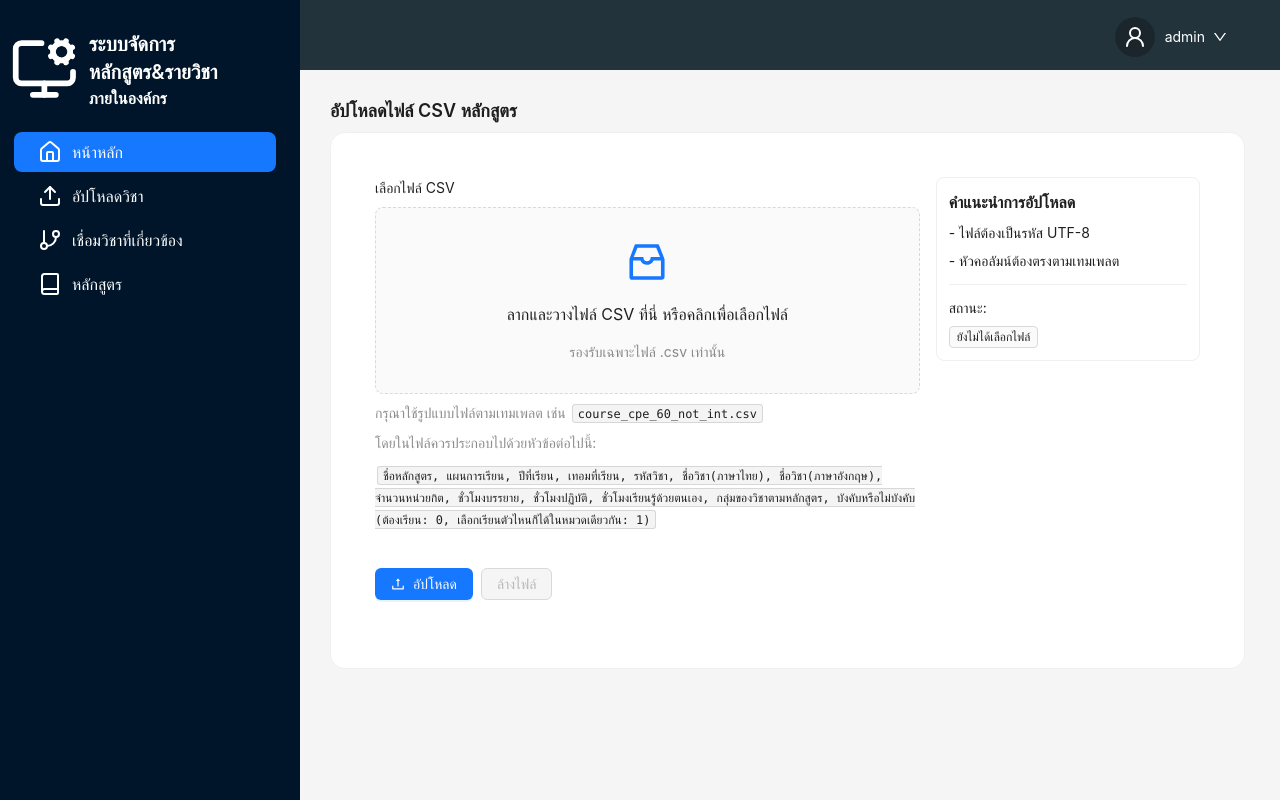
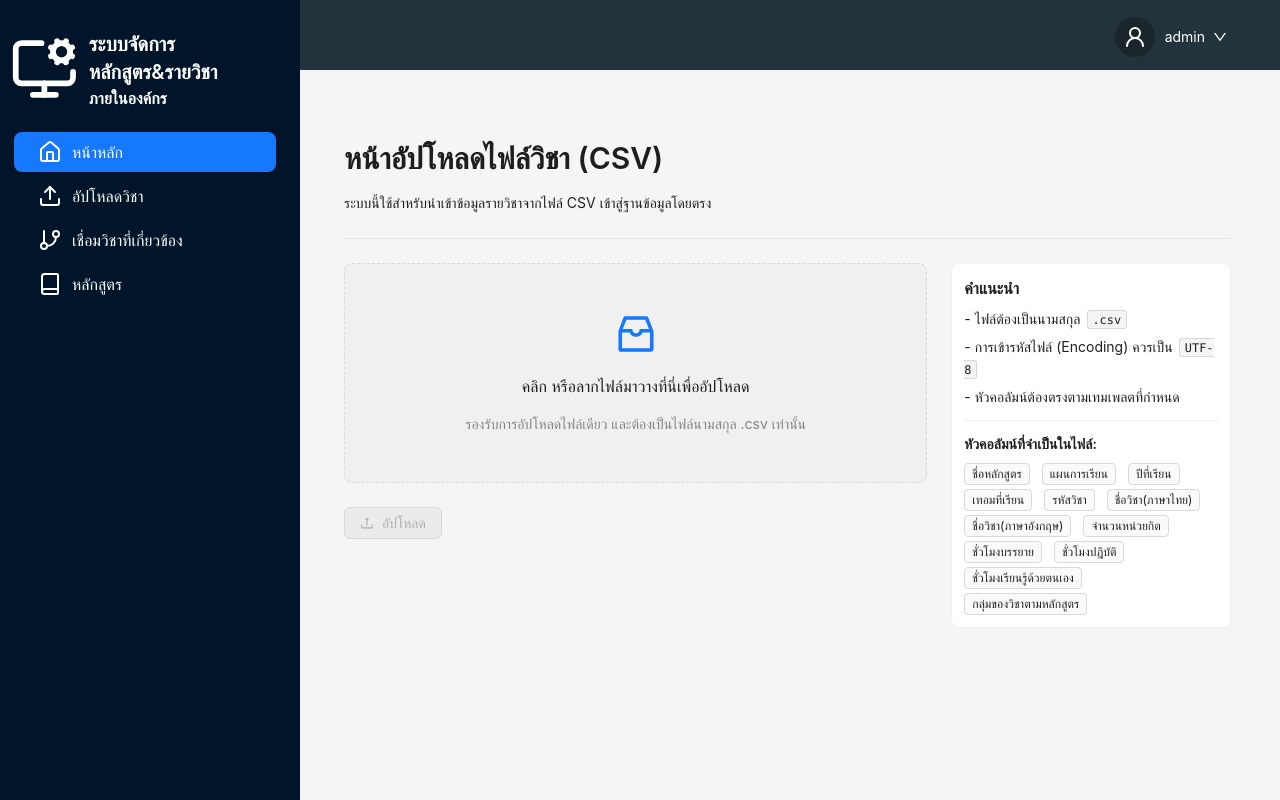
Before and after one commit to Guntaphon-si/G5-Course-Subject, a Next.js app: page /pageUpload in a window 1280 px wide. Built offline with nearby package versions, Linux system fonts and the light colour scheme.

Commit message:
update upload page

```diff
--- a/src/app/api/test-db/route.ts
+++ b/src/app/api/test-db/route.ts
@@ -1,5 +1,5 @@
 import { NextResponse } from 'next/server';
-import db from '../../../../../lib/DB';
+import db from '../../../../lib/db';
 
 export async function GET() {
   try {
--- a/src/app/pageUpload/page.tsx
+++ b/src/app/pageUpload/page.tsx
@@ -1,18 +1,32 @@
 'use client';
 
 import { useState, useCallback } from 'react';
-import { Button, Card, Col, Form, Row, Typography, message as antdMessage, Space, Upload, Tag, Divider } from 'antd';
-import { UploadOutlined, InboxOutlined } from '@ant-design/icons';
+import { Button, Card, Col, Form, Row, Typography, message as antdMessage, Space, Upload, Tag, Divider, Alert } from 'antd';
+import { UploadOutlined, InboxOutlined, FileTextOutlined } from '@ant-design/icons';
+
+// --- จุดที่แก้ไข 1: สร้าง Array ของชื่อหัวคอลัมน์ที่จำเป็น ---
+const requiredHeaders = [
+  'ชื่อหลักสูตร', 'แผนการเรียน', 'ปีที่เรียน', 'เทอมที่เรียน', 'รหัสวิชา',
+  'ชื่อวิชา(ภาษาไทย)', 'ชื่อวิชา(ภาษาอังกฤษ)', 'จำนวนหน่วยกิต', 'ชั่วโมงบรรยาย',
+  'ชั่วโมงปฎิบัติ', 'ชั่วโมงเรียนรู้ด้วยตนเอง', 'กลุ่มของวิชาตามหลักสูตร'
+];
 
 export default function HomePage() {
   const { Title, Paragraph, Text } = Typography;
   const [file, setFile] = useState<File | null>(null);
   const [statusMessage, setStatusMessage] = useState<string>('');
   const [isUploading, setIsUploading] = useState<boolean>(false);
+  const [form] = Form.useForm();
 
   const handleBeforeUpload = useCallback((newFile: File) => {
+    const isCsv = newFile.type === 'text/csv' || newFile.name.endsWith('.csv');
+    if (!isCsv) {
+      antdMessage.error('กรุณาอัปโหลดไฟล์ .csv เท่านั้น!');
+      return Upload.LIST_IGNORE;
+    }
     setFile(newFile);
-    return false; // prevent auto upload
+    setStatusMessage('');
+    return false;
   }, []);
 
   const handleRemove = useCallback(() => {
@@ -22,13 +36,13 @@ export default function HomePage() {
 
   const handleSubmit = useCallback(async () => {
     if (!file) {
-      setStatusMessage('กรุณาเลือกไฟล์ CSV ก่อนครับ');
+      setStatusMessage('กรุณาเลือกไฟล์ CSV ก่อน');
       antdMessage.warning('กรุณาเลือกไฟล์');
       return;
     }
 
     setIsUploading(true);
-    setStatusMessage('กำลังอัปโหลดและประมวลผลไฟล์...');
+    setStatusMessage(`กำลังอัปโหลดไฟล์: ${file.name}...`);
 
     const formData = new FormData();
     formData.append('file', file);
@@ -36,109 +50,115 @@ export default function HomePage() {
     try {
       const response = await fetch('/api/upload', { method: 'POST', body: formData });
       const result = await response.json();
+
       if (response.ok) {
-        setStatusMessage(`อัปโหลดสำเร็จ! เพิ่มข้อมูลทั้งหมด ${result.insertedRows} แถว`);
-        antdMessage.success('อัปโหลดสำเร็จ');
+        antdMessage.success(result.message || 'อัปโหลดสำเร็จ!');
+        setStatusMessage(result.message);
+        setFile(null);
       } else {
         throw new Error(result.message || 'เกิดข้อผิดพลาดบางอย่าง');
       }
     } catch (error: any) {
+      antdMessage.error(`เกิดข้อผิดพลาด: ${error.message}`);
       setStatusMessage(`เกิดข้อผิดพลาด: ${error.message}`);
-      antdMessage.error(error.message || 'เกิดข้อผิดพลาด');
     } finally {
       setIsUploading(false);
     }
   }, [file]);
 
   return (
-    <div style={{ padding: 10 }}>
-      <Space direction="vertical" style={{ width: '100%' }} size={10}>
-        <Row>
-          <Col span={12}>
-            <Title style={{ marginTop: 0, marginBottom: 0, fontSize: 18 }}>อัปโหลดไฟล์ CSV หลักสูตร</Title>
-          </Col>
-        </Row>
-
-        <Card className="chemds-container">
-          <Row gutter={[16, 16]}>
+    <div style={{ padding: '24px', maxWidth: '1200px', margin: 'auto' }}>
+      <Title level={2}>หน้าอัปโหลดไฟล์วิชา (CSV)</Title>
+      <Paragraph>
+        ระบบนี้ใช้สำหรับนำเข้าข้อมูลรายวิชาจากไฟล์ CSV เข้าสู่ฐานข้อมูลโดยตรง
+      </Paragraph>
+      <Divider />
+      <Row gutter={[24, 24]}>
         <Col xs={24} md={16}>
-              <Form layout="vertical" onFinish={handleSubmit}>
-                <Form.Item label="เลือกไฟล์ CSV">
+          <Form form={form} onFinish={handleSubmit} layout="vertical">
+            <Form.Item>
               <Upload.Dragger
                 name="file"
                 multiple={false}
-                    accept=".csv"
                 beforeUpload={handleBeforeUpload}
                 onRemove={handleRemove}
-                    fileList={file ? [{ uid: '-1', name: file.name, status: 'done' as const }]: []}
+                showUploadList={false}
+                disabled={isUploading}
+                accept=".csv"
+                height={220}
               >
+                {file ? (
+                  <>
+                    <p className="ant-upload-drag-icon">
+                      <FileTextOutlined style={{ color: '#1890ff' }} />
+                    </p>
+                    <p className="ant-upload-text" style={{ fontSize: '18px' }}>{file.name}</p>
+                    <p className="ant-upload-hint">
+                      ขนาดไฟล์: {(file.size / 1024).toFixed(2)} KB
+                    </p>
+                    <Paragraph type="secondary" style={{ marginTop: 16 }}>
+                      คลิกปุ่ม "อัปโหลด" ด้านล่างเพื่อเริ่มการนำเข้าข้อมูล
+                    </Paragraph>
+                  </>
+                ) : (
+                  <>
                     <p className="ant-upload-drag-icon">
                       <InboxOutlined />
                     </p>
-                    <p className="ant-upload-text">ลากและวางไฟล์ CSV ที่นี่ หรือคลิกเพื่อเลือกไฟล์</p>
-                    <p className="ant-upload-hint">รองรับเฉพาะไฟล์ .csv เท่านั้น</p>
+                    <p className="ant-upload-text">คลิก หรือลากไฟล์มาวางที่นี่เพื่ออัปโหลด</p>
+                    <p className="ant-upload-hint">
+                      รองรับการอัปโหลดไฟล์เดียว และต้องเป็นไฟล์นามสกุล .csv เท่านั้น
+                    </p>
+                  </>
+                )}
               </Upload.Dragger>
-                  <Paragraph style={{ marginTop: 8 }}>
-                    <Text type="secondary">
-  กรุณาใช้รูปแบบไฟล์ตามเทมเพลต เช่น <Text code>course_cpe_60_not_int.csv</Text>
-</Text>
-
-<Text type="secondary" style={{ display: 'block', marginTop: 8 }}>
-  โดยในไฟล์ควรประกอบไปด้วยหัวข้อต่อไปนี้:
-</Text>
-
-<div style={{ marginTop: 10 }}>
-  <Text code>
-    {`ชื่อหลักสูตร,
-แผนการเรียน,
-ปีที่เรียน,
-เทอมที่เรียน,
-รหัสวิชา,
-ชื่อวิชา(ภาษาไทย),
-ชื่อวิชา(ภาษาอังกฤษ),
-จำนวนหน่วยกิต,
-ชั่วโมงบรรยาย,
-ชั่วโมงปฏิบัติ,
-ชั่วโมงเรียนรู้ด้วยตนเอง,
-กลุ่มของวิชาตามหลักสูตร,
-บังคับหรือไม่บังคับ (ต้องเรียน: 0, เลือกเรียนตัวไหนก็ได้ในหมวดเดียวกัน: 1)`}
-  </Text>
-</div>
-
-                  </Paragraph>
             </Form.Item>
             <Form.Item>
               <Space>
-                    <Button type="primary" htmlType="submit" loading={isUploading} icon={<UploadOutlined />}>
+                <Button type="primary" htmlType="submit" loading={isUploading} icon={<UploadOutlined />} disabled={!file}>
                   {isUploading ? 'กำลังอัปโหลด...' : 'อัปโหลด'}
                 </Button>
-                    <Button danger onClick={() => setFile(null)} disabled={isUploading || !file}>ล้างไฟล์</Button>
+                {file && (
+                   <Button danger onClick={() => setFile(null)} disabled={isUploading}>ล้างไฟล์</Button>
+                )}
               </Space>
             </Form.Item>
           </Form>
 
           {statusMessage && (
-                <Paragraph style={{ marginTop: 12 }}>{statusMessage}</Paragraph>
+             <Alert
+                message={statusMessage}
+                type={statusMessage.startsWith('เกิดข้อผิดพลาด:') ? 'error' : 'info'}
+                showIcon
+                style={{ marginTop: 12 }}
+             />
           )}
         </Col>
 
         <Col xs={24} md={8}>
-              <Card size="small" variant="outlined">
-                <Title level={5} style={{ marginTop: 0 }}>คำแนะนำการอัปโหลด</Title>
+          <Card size="small">
+            <Title level={5} style={{ marginTop: 0 }}>คำแนะนำ</Title>
             <Space direction="vertical" size={6} style={{ width: '100%' }}>
-                  <Paragraph style={{ marginBottom: 0 }}>- ไฟล์ต้องเป็นรหัส UTF-8</Paragraph>
-                  <Paragraph style={{ marginBottom: 0 }}>- หัวคอลัมน์ต้องตรงตามเทมเพลต</Paragraph>
+              <Paragraph style={{ marginBottom: 0 }}>- ไฟล์ต้องเป็นนามสกุล <Text code>.csv</Text></Paragraph>
+              <Paragraph style={{ marginBottom: 0 }}>- การเข้ารหัสไฟล์ (Encoding) ควรเป็น <Text code>UTF-8</Text></Paragraph>
+              <Paragraph style={{ marginBottom: 0 }}>- หัวคอลัมน์ต้องตรงตามเทมเพลตที่กำหนด</Paragraph>
             </Space>
+
+            {/* --- จุดที่แก้ไข 2: เพิ่มส่วนแสดงผล --- */}
             <Divider style={{ margin: '12px 0' }} />
-                <Paragraph style={{ marginBottom: 6 }}>สถานะ:</Paragraph>
-                <Tag color={isUploading ? 'processing' : file ? 'blue' : 'default'}>
-                  {isUploading ? 'กำลังอัปโหลด' : file ? 'มีไฟล์ที่เลือก' : 'ยังไม่ได้เลือกไฟล์'}
-                </Tag>
+            <Paragraph strong style={{ marginBottom: 8 }}>
+              หัวคอลัมน์ที่จำเป็นในไฟล์:
+            </Paragraph>
+            <div style={{ display: 'flex', flexWrap: 'wrap', gap: '4px' }}>
+              {requiredHeaders.map(header => (
+                <Tag key={header}>{header}</Tag>
+              ))}
+            </div>
+            {/* --- สิ้นสุดส่วนที่แก้ไข --- */}
+
           </Card>
         </Col>
       </Row>
-        </Card>
-      </Space>
     </div>
   );
 }
```
Also changed, not shown: src/app/api/upload/route.ts (+10 -11 lines). Lines whose indentation alone changed are shown as unchanged.
